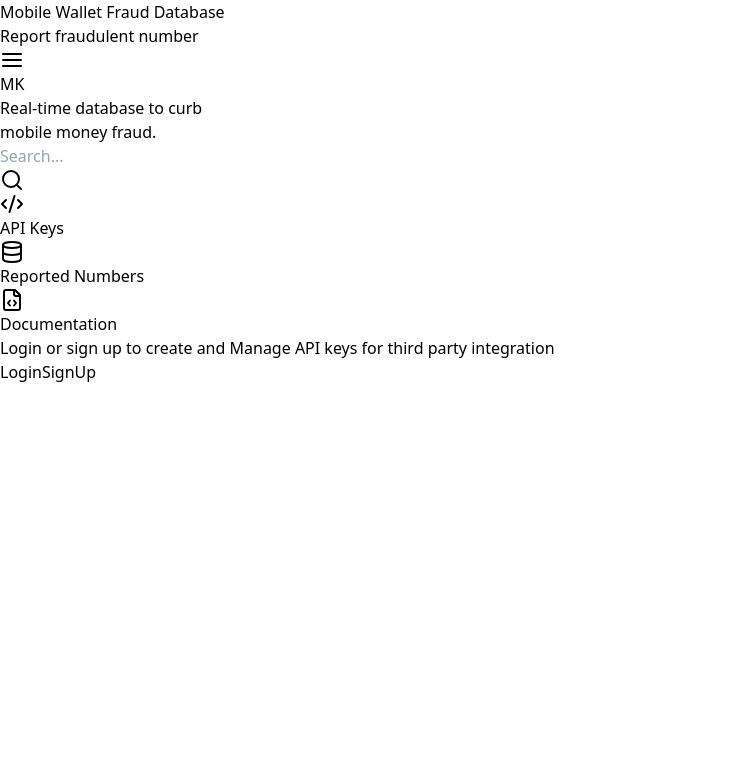
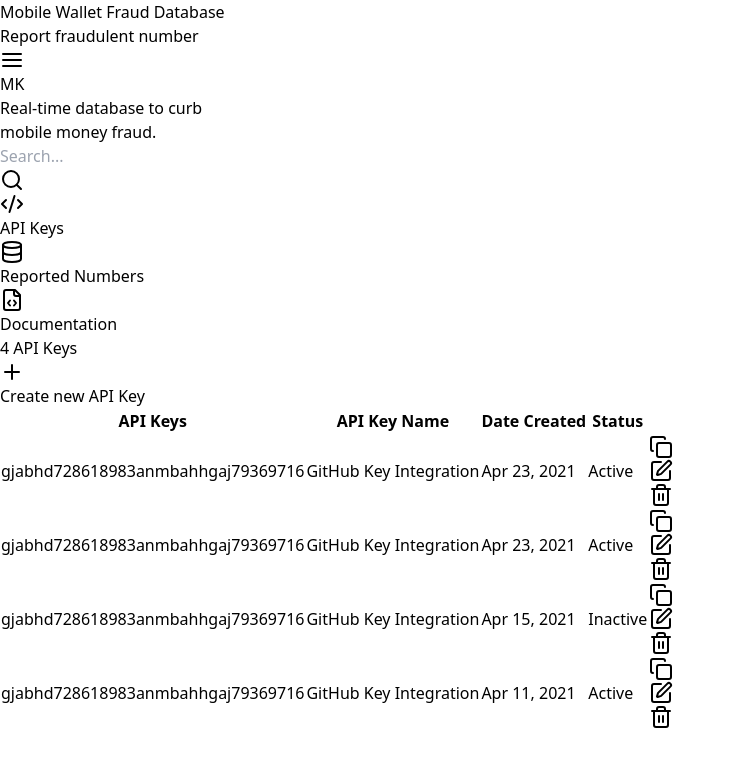
Before and after one commit to sosualfred/mobile-wallet-fraud-database, a React (Vite) app in the folder frontend/: page / in a window 1280 px wide. Shown: the top 766 px of the page, without its empty margins (0-736 px from the left). Built offline with nearby package versions, Linux system fonts and the light colour scheme.

Commit message:
done with apikeys

```diff
--- a/frontend/src/App.tsx
+++ b/frontend/src/App.tsx
@@ -1,3 +1,4 @@
+
 import Home from "./pages/home"
 
 
@@ -9,6 +10,7 @@ function App() {
     <div>
 
       <Home/>
+
     </div>
 
   )
--- a/frontend/src/components/apiCard.jsx
+++ b/frontend/src/components/apiCard.jsx
@@ -1,23 +1,62 @@
-import Button from "./button"
+import { Copy, Edit, Plus, Trash2 } from "lucide-react";
+import K from "../constant/constant";
+import Button from "./button";
 
 const ApiCard = () => {
+    const getStatusClasses = (status) => {
+        switch (status) {
+            case 'Active':
+                return 'bg-green-200 border-green-400';
+            case 'Inactive':
+                return 'bg-gray-200 border-gray-400';
+
+        }
+    };
+
     return (
-        <div className="text-center flex flex-col gap-10">
+        <div className="container mx-auto p-4">
+            <div className="overflow-x-auto">
+                <div className="flex justify-between items-center mb-4">
+                    <h3 className="font-bold">4 API Keys</h3>
+                    <Button>
+                        <Plus className="w-4 h-4 mr-2" /> Create new API Key
+                    </Button>
+                </div>
+                <table className="min-w-full bg-white border border-gray-200 shadow-md rounded">
+                    <thead>
+                        <tr className="bg-[#ECEFF7]">
+                            <th className="py-2 px-4 border-b border-gray-200">API Keys</th>
+                            <th className="py-2 px-4 border-b border-gray-200">API Key Name</th>
+                            <th className="py-2 px-4 border-b border-gray-200">Date Created</th>
+                            <th className="py-2 px-4 border-b border-gray-200">Status</th>
+                            <th className="py-2 px-4 border-b border-gray-200"></th>
+                        </tr>
+                    </thead>
+                    <tbody>
+                        {K.APIKEYS.map((apikey, index) => (
+                            <tr key={index} className="text-center ">
+                                <td className="py-6 px-4 border-b border-gray-200">{apikey.key}</td>
+                                <td className="py-2 px-4 border-b border-gray-200">{apikey.name}</td>
+                                <td className="py-2 px-4 border-b border-gray-200">{apikey.dateCreated}</td>
+                                <td className="py-2 px-4 border-b border-gray-200">
+                                    <span className={`px-2 py-1 rounded ${getStatusClasses(apikey.status)}`}>
+                                        {apikey.status}
+                                    </span>
+                                </td>
+                                <td className="py-2 px-4 border-b border-gray-200">
+                                    <div className="flex justify-center gap-4">
+                                        <Copy className="text-green-300 w-4 h-4 cursor-pointer" />
+                                        <Edit className="text-blue-400 w-4 h-4 cursor-pointer" />
+                                        <Trash2 className="text-red-400 w-4 h-4 cursor-pointer" />
+                                    </div>
+                                </td>
+                            </tr>
+                        ))}
+                    </tbody>
+                </table>
+            </div>
+        </div>
+    );
+};
 
-        <h1 className="font-semibold">Login or sign up to create and Manage API keys for third party integration</h1>
-
-        <div className="justify-center items-center flex gap-10">
-    <Button variant="outline">
-        Login
-    </Button>
-    <Button variant="solid">
-        SignUp
-    </Button>
-       </div>
-
-
-        </div>
-    )
-}
-
-export default ApiCard
+export default ApiCard;
--- /dev/null
+++ b/frontend/src/constant/constant.jsx
@@ -0,0 +1,42 @@
+
+
+const K = {
+
+    APIKEYS: [
+
+        {
+            key: 'gjabhd728618983anmbahhgaj79369716',
+            name: 'GitHub Key Integration',
+            dateCreated: 'Apr 23, 2021',
+            status: 'Active',
+        },
+        {
+            key: 'gjabhd728618983anmbahhgaj79369716',
+            name: 'GitHub Key Integration',
+            dateCreated: 'Apr 23, 2021',
+            status: 'Active',
+        },
+        {
+            key: 'gjabhd728618983anmbahhgaj79369716',
+            name: 'GitHub Key Integration',
+            dateCreated: 'Apr 15, 2021',
+            status: 'Inactive',
+        },
+        {
+            key: 'gjabhd728618983anmbahhgaj79369716',
+            name: 'GitHub Key Integration',
+            dateCreated: 'Apr 11, 2021',
+            status: 'Active',
+        },
+
+
+
+
+
+
+
+    ]
+
+}
+
+export default K;
```
